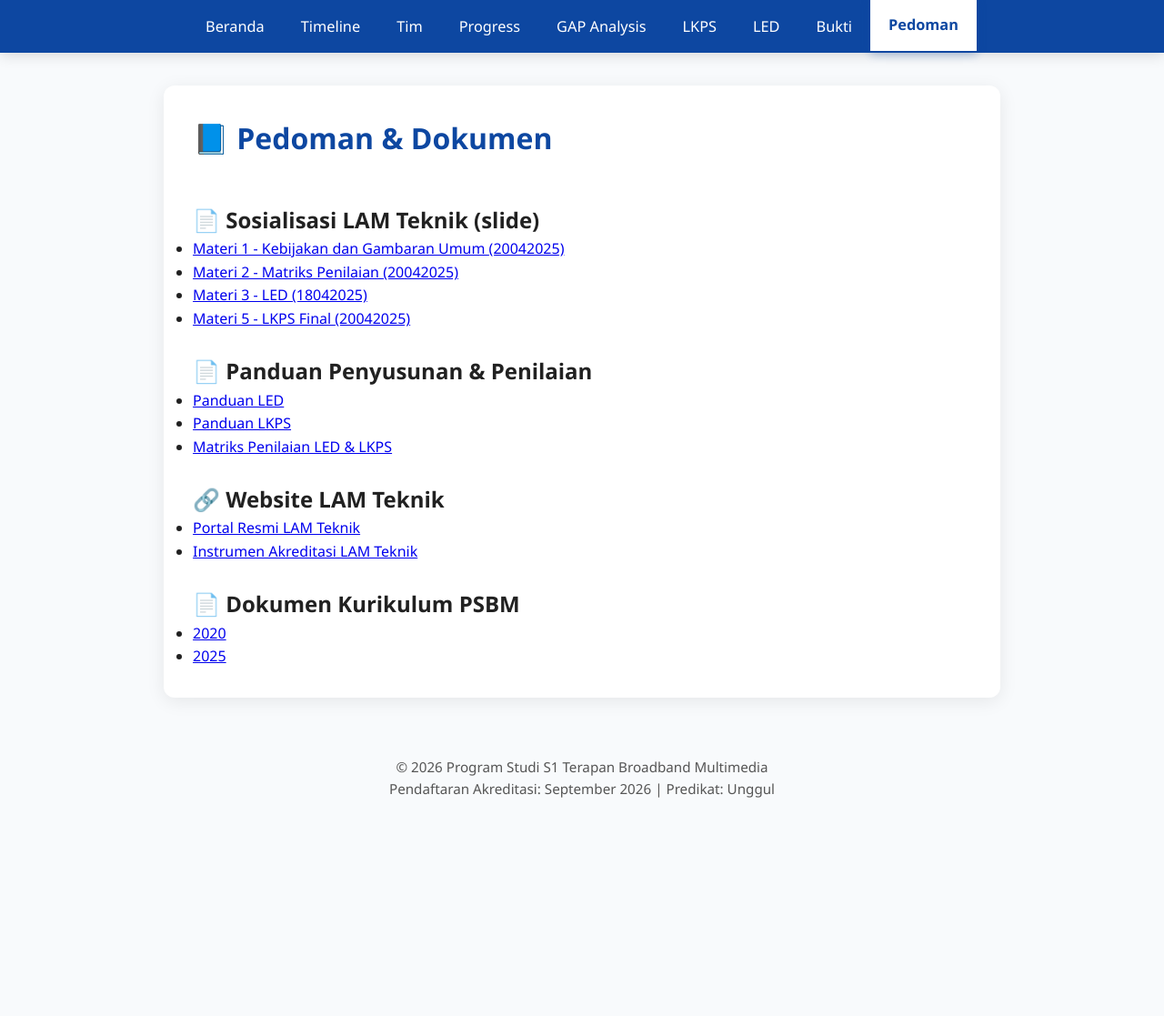
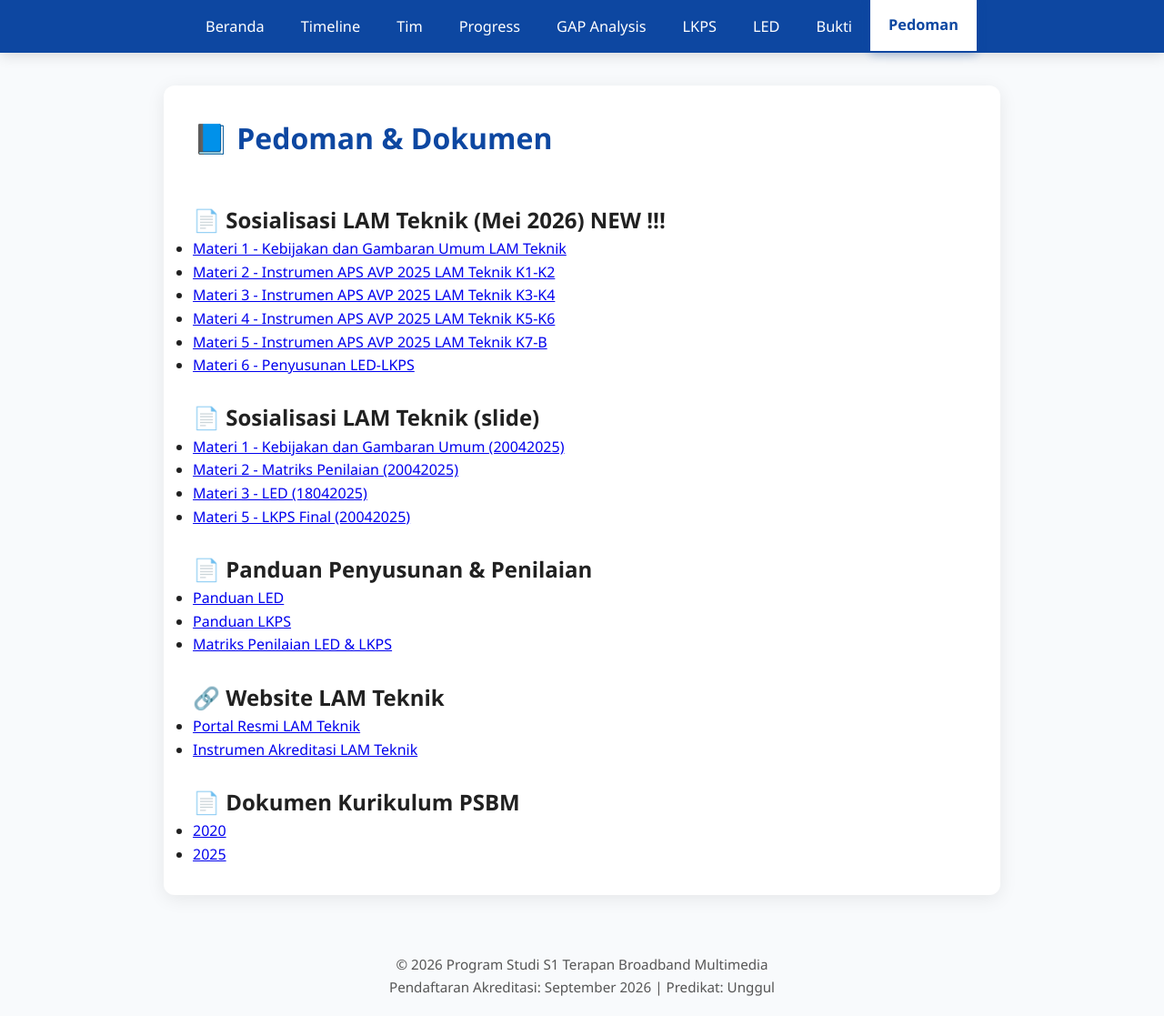
Before and after one commit to portal-psbm/aksibm-26, a Jekyll site: the page built from pedoman.md, in a window 1280 px wide and 1117 px high. Shown: the whole window at 91% size. Built offline with Jekyll 4.4.1, drawn with Linux system fonts in a browser that asks for light colours.

Commit message:
Perbarui pedoman

```diff
--- a/pedoman.md
+++ b/pedoman.md
@@ -7,11 +7,20 @@ permalink: /pedoman/
 # 📘 Pedoman & Dokumen
 <br>
 
+## 📄 Sosialisasi LAM Teknik (Mei 2026) NEW !!!
+   - [Materi 1 - Kebijakan dan Gambaran Umum LAM Teknik](/aksibm-26/assets/pedoman/Materi1.pdf)
+   - [Materi 2 - Instrumen APS AVP 2025 LAM Teknik K1-K2](/aksibm-26/assets/pedoman/Materi2.pdf)
+   - [Materi 3 - Instrumen APS AVP 2025 LAM Teknik K3-K4](/aksibm-26/assets/pedoman/Materi3.pdf)
+   - [Materi 4 - Instrumen APS AVP 2025 LAM Teknik K5-K6](/aksibm-26/assets/pedoman/Materi4.pdf)
+   - [Materi 5 - Instrumen APS AVP 2025 LAM Teknik K7-B](/aksibm-26/assets/pedoman/Materi5.pdf)
+   - [Materi 6 - Penyusunan LED-LKPS](/aksibm-26/assets/pedoman/Materi6.pdf) <br><br>
+
 ## 📄 Sosialisasi LAM Teknik (slide)
    - [Materi 1 - Kebijakan dan Gambaran Umum (20042025)](/aksibm-26/assets/pedoman/kebijakan_dan_gambaran_umum.pdf)
    - [Materi 2 - Matriks Penilaian (20042025)](/aksibm-26/assets/pedoman/matriks_penilaian.pdf)
    - [Materi 3 - LED (18042025)](/aksibm-26/assets/pedoman/led.pdf)
    - [Materi 5 - LKPS Final (20042025)](/aksibm-26/assets/pedoman/lkps.pdf) <br><br>
+
 
 ## 📄 Panduan Penyusunan & Penilaian
    - [Panduan LED](/aksibm-26/assets/pedoman/panduan_penyusunan_led_2025.pdf)
```
